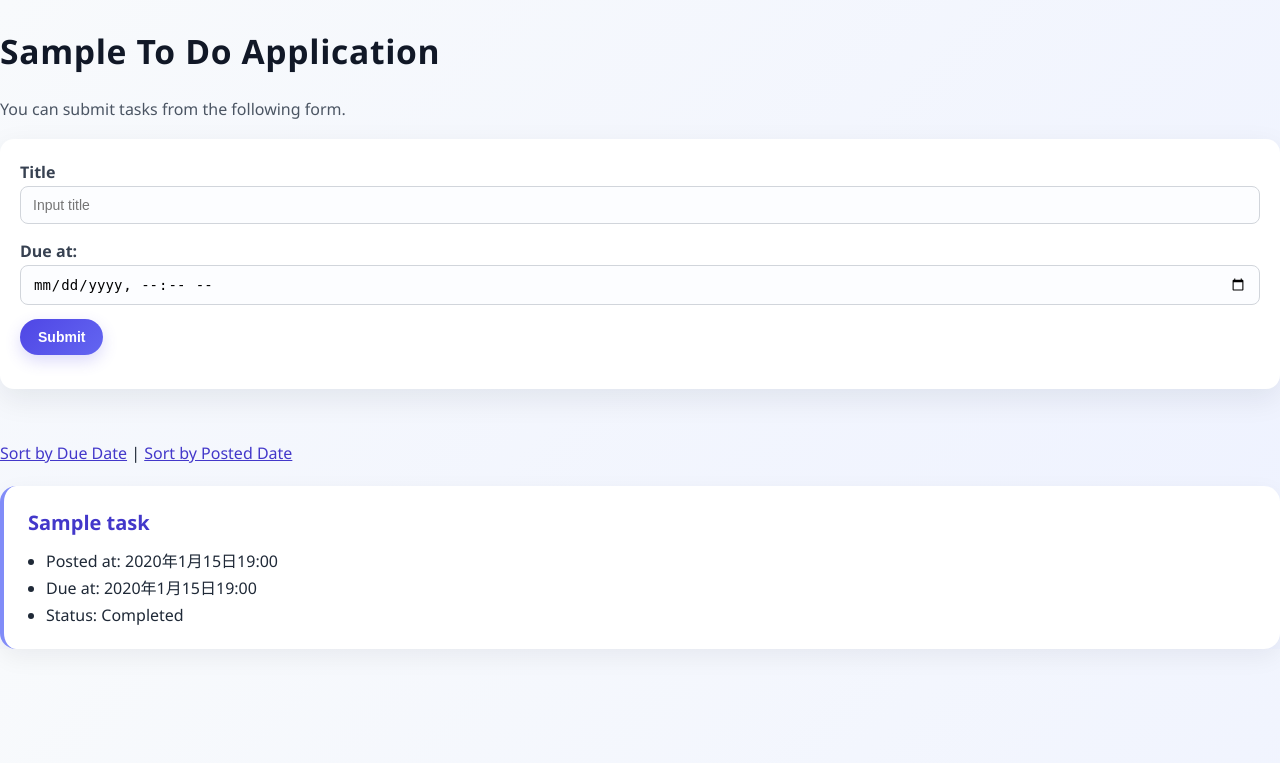
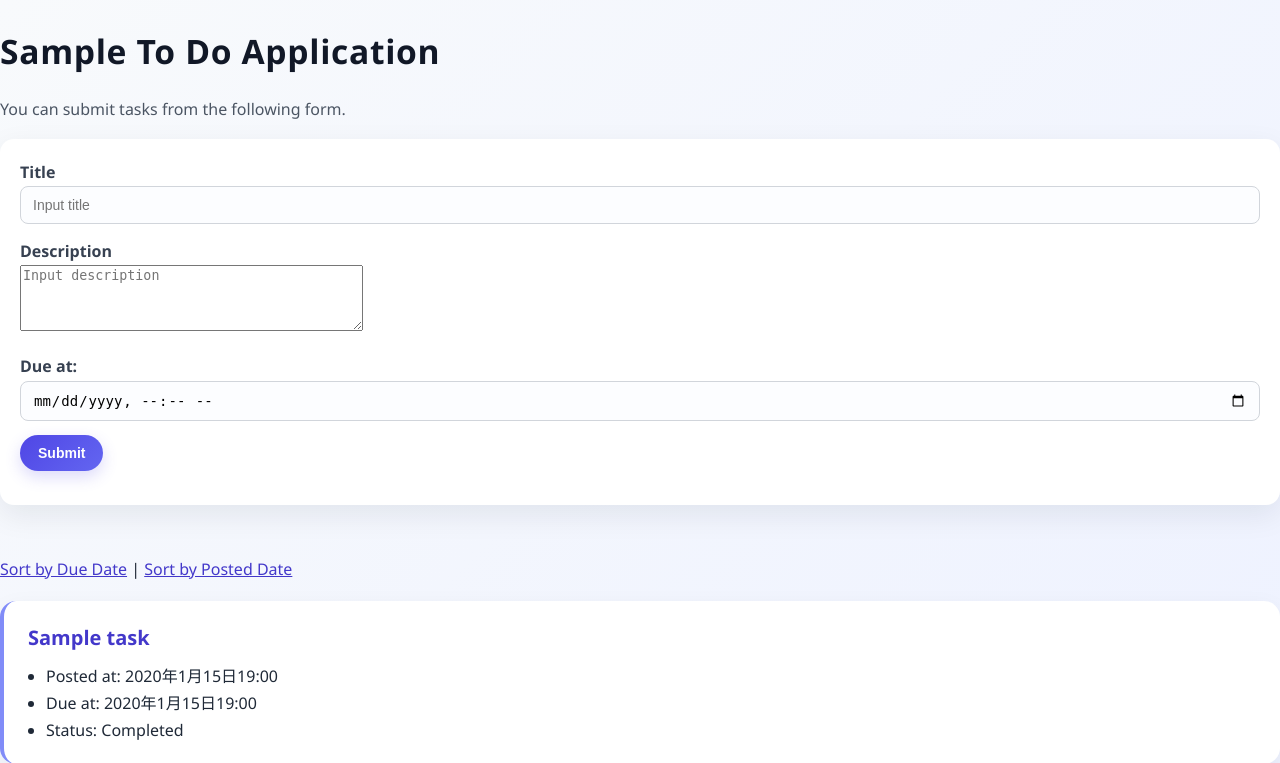
Before and after one commit to s1f10230229/django-test-exercise, a Django app: page / in a window 1280 px wide. Shown: the top 763 px of the page. Run offline with Django 5.2, Linux system fonts and the light colour scheme; tables that the repository leaves empty hold one stand-in row (values such as "Sample post").

Commit message:
textエリア追加しました

```diff
--- a/todo/models.py
+++ b/todo/models.py
@@ -7,6 +7,7 @@ from django.utils import timezone
 
 class Task(models.Model):
     title = models.CharField(max_length=100)
+    description = models.TextField(null=True, blank=True)
     completed = models.BooleanField(default=False)
     posted_at = models.DateTimeField(default=timezone.now)
     due_at = models.DateTimeField(null=True, blank=True)
--- a/todo/templates/todo/detail.html
+++ b/todo/templates/todo/detail.html
@@ -16,6 +16,9 @@
       {% if task.due_at %}
       <li>Due at: {{ task.due_at }}</li>
       {% endif %}
+      {% if task.description %}
+      <li>Description: {{ task.description }}</li>
+      {% endif %}
       {% if task.completed %}
       <li>Status: Completed</li>
       {% else %}
--- a/todo/templates/todo/edit.html
+++ b/todo/templates/todo/edit.html
@@ -23,6 +23,10 @@
         <input id="dueInput" name="due_at" type="datetime-local" value="{{ task.due_at |date:"Y-m-d H:i" }}">
       </div>
       <div>
+        <label for="descInput">Description</label><br>
+        <textarea id="descInput" name="description" rows="4" cols="40">{{ task.description }}</textarea>
+      </div>
+      <div>
         <button type="submit">Submit</button>
       </div>
     </form>
--- a/todo/templates/todo/index.html
+++ b/todo/templates/todo/index.html
@@ -17,6 +17,10 @@
       <div>
         <label for="titleInput">Title</label><br>
         <input id="titleInput" name="title" type="text" placeholder="Input title">
+      </div>
+      <div>
+        <label for="descInput">Description</label><br>
+        <textarea id="descInput" name="description" rows="4" cols="40" placeholder="Input description"></textarea>
       </div>
       <div>
         <label for="dueInput">Due at:</label><br>
--- a/todo/views.py
+++ b/todo/views.py
@@ -11,7 +11,12 @@ from django.urls import reverse
 
 def index(request):
     if request.method == 'POST':
-        task = Task(title=request.POST['title'], due_at=make_aware(parse_datetime(request.POST['due_at'])))
+        raw_due = request.POST.get('due_at', '')
+        due = None
+        if raw_due:
+            due = make_aware(parse_datetime(raw_due))
+        description = request.POST.get('description', '')
+        task = Task(title=request.POST.get('title', ''), due_at=due, description=description)
         task.save()
 
     if request.GET.get('order') == 'due':
@@ -44,7 +49,12 @@ def update(request, task_id):
         raise Http404("Task does not exist")
     if request.method == 'POST':
         task.title = request. POST['title']
-        task.due_at = make_aware(parse_datetime(request.POST['due_at']))
+        raw_due = request.POST.get('due_at', '')
+        if raw_due:
+            task.due_at = make_aware(parse_datetime(raw_due))
+        else:
+            task.due_at = None
+        task.description = request.POST.get('description', '')
         task.save()
         return redirect(detail, task_id)
     context = {
```
Also changed, not shown: todo/migrations/0002_add_description.py (added).
